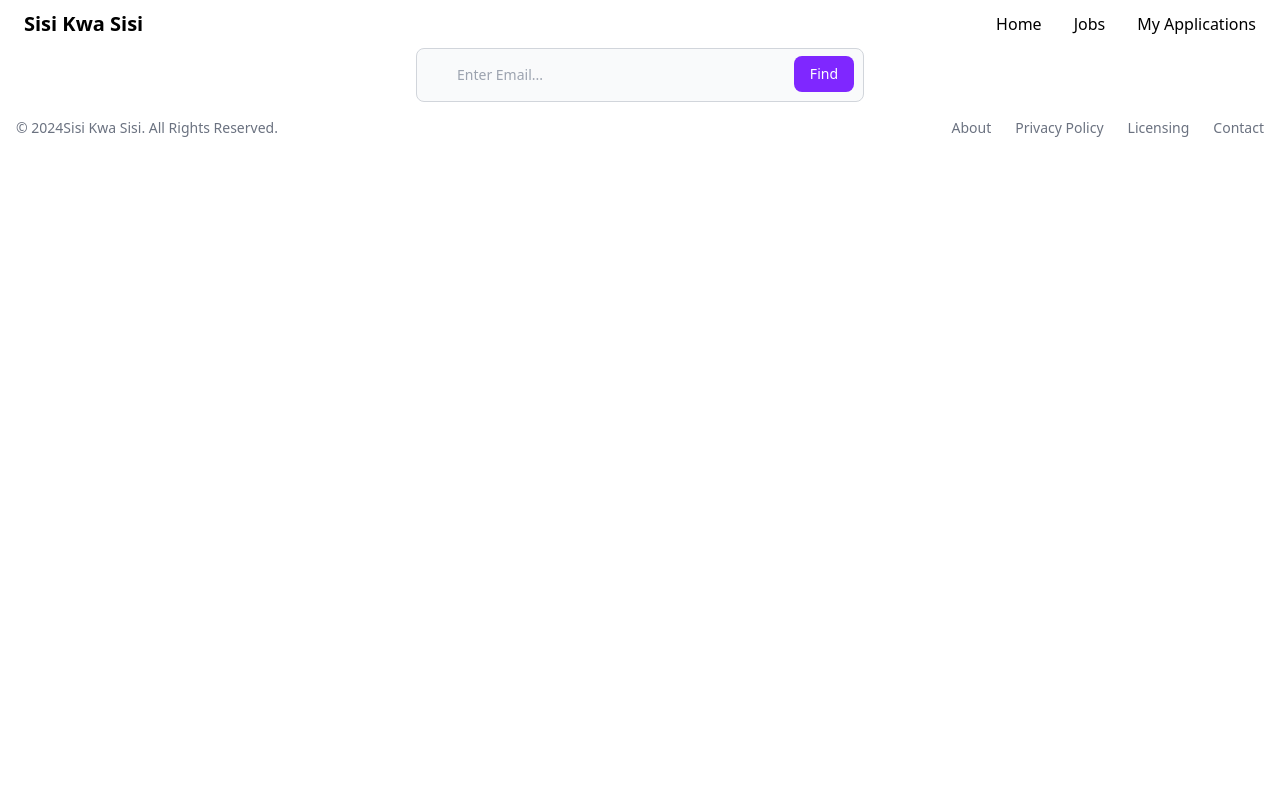
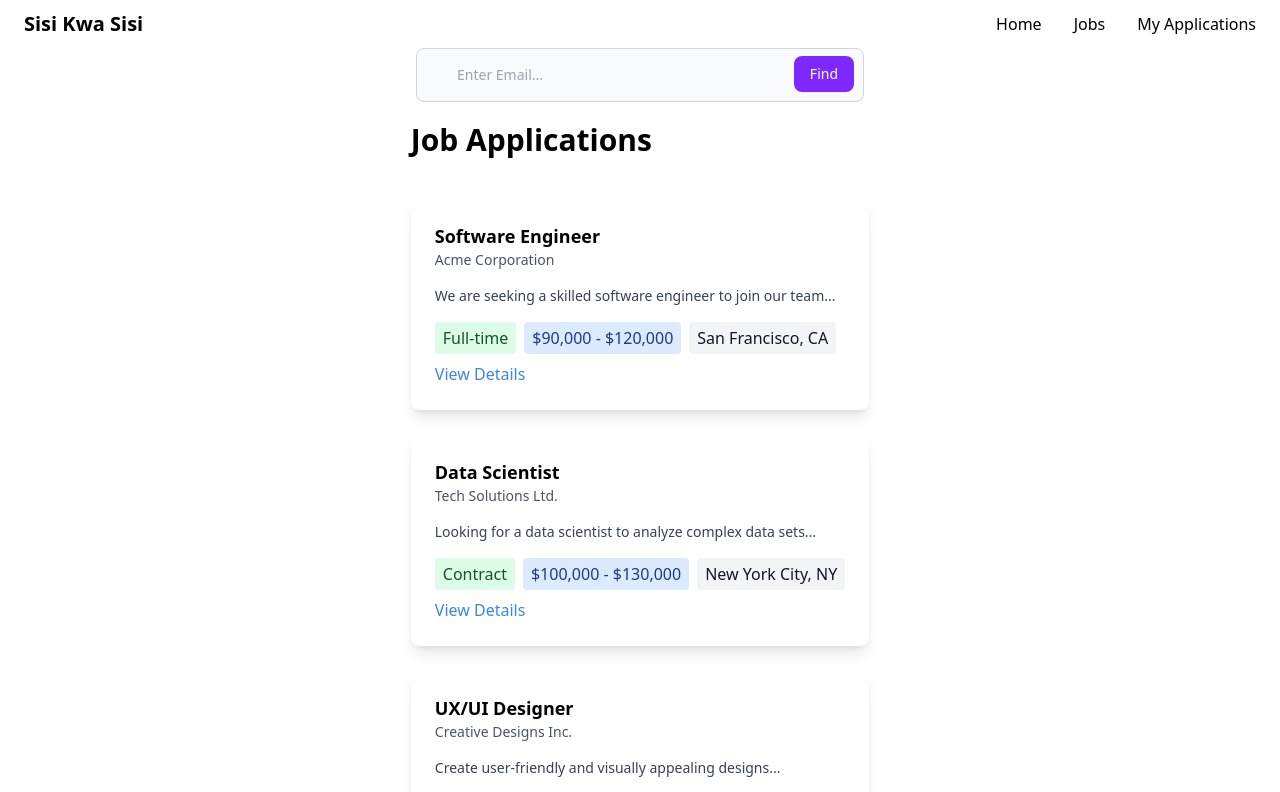
Before and after one commit to Lansan-Technology/sis-kwa-sisi, a Next.js app: page /job-application/my in a window 1280 px wide. Shown: the top 792 px of the page. Built offline with nearby package versions, Linux system fonts and the light colour scheme.

Commit message:
creates a component that displays all the applied jobs

```diff
--- a/app/job-application/my/page.tsx
+++ b/app/job-application/my/page.tsx
@@ -1,6 +1,8 @@
 "use client";
+import { MyApplications } from "@/components";
 import { findMyApplications } from "@/server";
 import { job_application } from "@prisma/client";
+import Link from "next/link";
 import React, { useState } from "react";
 
 export default function Page() {
@@ -16,7 +18,7 @@ export default function Page() {
       console.log("hello world");
     }
   };
-
+console.log(myApplications);
   return (
     <>
       <div className="max-w-md mx-auto">
@@ -68,10 +70,3 @@ export default function Page() {
     </>
   );
 }
-
-
-function MyApplications({applications}: {applications: job_application[]}){
-  if(!applications.length) return null
-
-  return <></>
-}
--- /dev/null
+++ b/components/cards/MyApplication.tsx
@@ -0,0 +1,74 @@
+import { job_application } from "@prisma/client";
+import Link from "next/link";
+
+const dummyJobApplications = [
+  {
+    id: 1,
+    jobTitle: "Software Engineer",
+    company: "Acme Corporation",
+    description:
+      "We are seeking a skilled software engineer to join our team...",
+    type: "Full-time",
+    salary: "$90,000 - $120,000",
+    location: "San Francisco, CA",
+  },
+  {
+    id: 2,
+    jobTitle: "Data Scientist",
+    company: "Tech Solutions Ltd.",
+    description: "Looking for a data scientist to analyze complex data sets...",
+    type: "Contract",
+    salary: "$100,000 - $130,000",
+    location: "New York City, NY",
+  },
+  {
+    id: 3,
+    jobTitle: "UX/UI Designer",
+    company: "Creative Designs Inc.",
+    description: "Create user-friendly and visually appealing designs...",
+    type: "Full-time",
+    salary: "$85,000 - $115,000",
+    location: "Los Angeles, CA",
+  },
+];
+
+export function MyApplications({
+  applications,
+}: {
+  applications: job_application[];
+}) {
+  //if(!applications.length) return null
+
+  return (
+
+    <div className="flex justify-center items-center h-screen sm:mx-auto ">
+      <div className="max-w-screen-md grid gap-6">
+        <h1 className="text-3xl font-bold mb-4">Job Applications</h1>
+        {dummyJobApplications.map((application) => (
+          <div
+            key={application.id}
+            className="bg-white shadow-lg rounded-lg p-6"
+          >
+            <h2 className="text-lg font-semibold">{application.jobTitle}</h2>
+            <p className="text-sm text-gray-600 mb-4">{application.company}</p>
+            <p className="text-sm text-gray-700 mb-4">{application.description}</p>
+            <div className="flex flex-wrap gap-2">
+              <span className="bg-green-100 text-green-900 px-2 py-1 rounded">
+                {application.type}
+              </span>
+              <span className="bg-blue-100 text-blue-900 px-2 py-1 rounded">
+                {application.salary}
+              </span>
+              <span className="bg-gray-100 text-gray-900 px-2 py-1 rounded">
+                {application.location}
+              </span>
+            </div>
+            <Link href={""} passHref>
+              <p className="text-blue-500 mt-2">View Details</p>
+            </Link>
+          </div>
+        ))}
+      </div>
+    </div>
+  );
+}
--- a/components/cards/index.ts
+++ b/components/cards/index.ts
@@ -1 +1,2 @@
-export * from './JobListingCard'
+export * from './JobListingCard';
+export * from './MyApplication';
--- a/components/sections/Jobs.tsx
+++ b/components/sections/Jobs.tsx
@@ -5,6 +5,7 @@ import { JobListingCard } from "..";
 export async function Jobs({ searchTitle }: { searchTitle?: string }) {
   const jobs = await findJobsByTitleOrAll(searchTitle, 4);
 
+
   return (
     <section className="flex gap-2 items-center flex-wrap justify-center">
       <JobListingCard jobs={jobs} />
```
